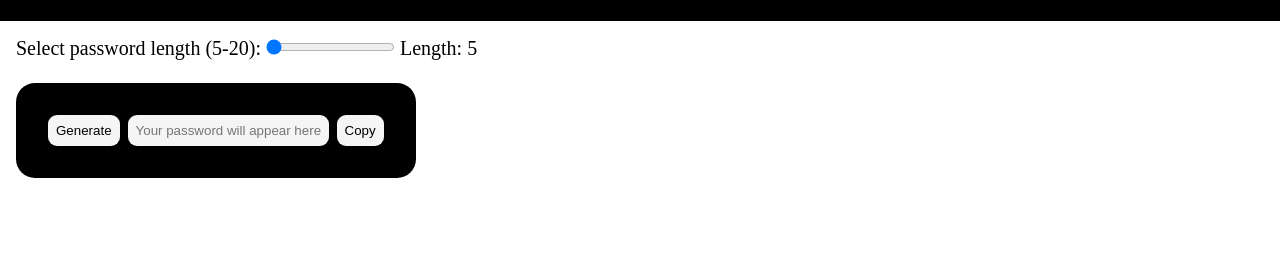
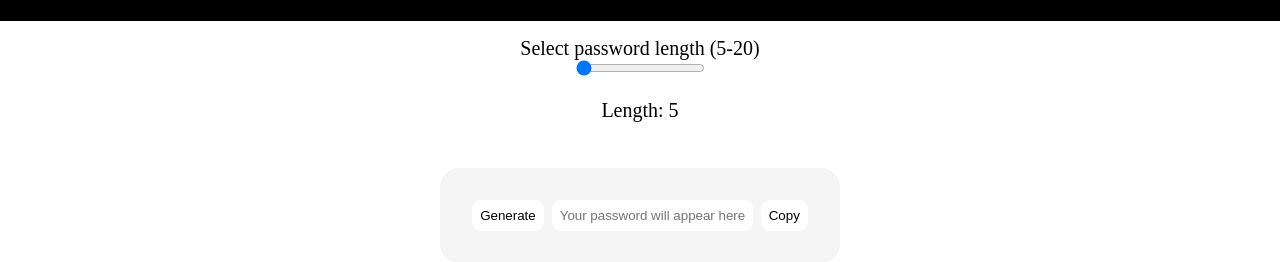
Before and after one commit to Krampussss/Random-Password-Generator, a plain HTML site: page index.html in a window 1280 px wide. Shown: the part 70-332 px from the top of the page. Drawn offline with Linux system fonts and the light colour scheme.

Commit message:
Design Changes

```diff
--- a/index.html
+++ b/index.html
@@ -12,10 +12,12 @@
       <h1>Random Password Generator</h1>
     </div>
     <div class="main">
-      <label for="length">Select password length (5-20):</label>
+      <div class="headcontainer">
+        <label for="length">Select password length (5-20)</label>
+        <input type="range" id="length" min="5" max="20" value="5"><br>
+        <span>Length: <span id="lengthdisp"></span></span><br><br>
+      </div>
 
-      <input type="range" id="length" min="5" max="20" value="5">
-      <span>Length: <span id="lengthdisp"></span></span><br><br>
 
       <div class="container">
         <button type="submit" id="btn">Generate</button>
--- a/style.css
+++ b/style.css
@@ -27,8 +27,10 @@ html{
     margin: 1rem;
 }
 
-.container{
-    background-color: black;
+.container
+{
+    margin: auto;
+    background-color: whitesmoke;
     padding: 2rem;
     border-radius: 19px;
     min-width: 25%;
@@ -36,7 +38,7 @@ html{
     align-items: center;
     justify-content: center;
     gap: 0.5rem;
-    position: absolute;
+    width:fit-content;
 }
 
 #btn,
@@ -45,7 +47,7 @@ html{
     padding: 0.5rem;
     border-radius: 9px;
     border: none;
-    background-color: whitesmoke;
+    background-color: white;
     resize: none;
 }
 #btn:hover,
@@ -67,3 +69,11 @@ html{
     cursor: pointer;
     background-color: var(--background);
 }
+
+.headcontainer{
+
+    display: flex;
+    flex-direction: column;
+    justify-content: center;
+    align-items: center;
+}
```
